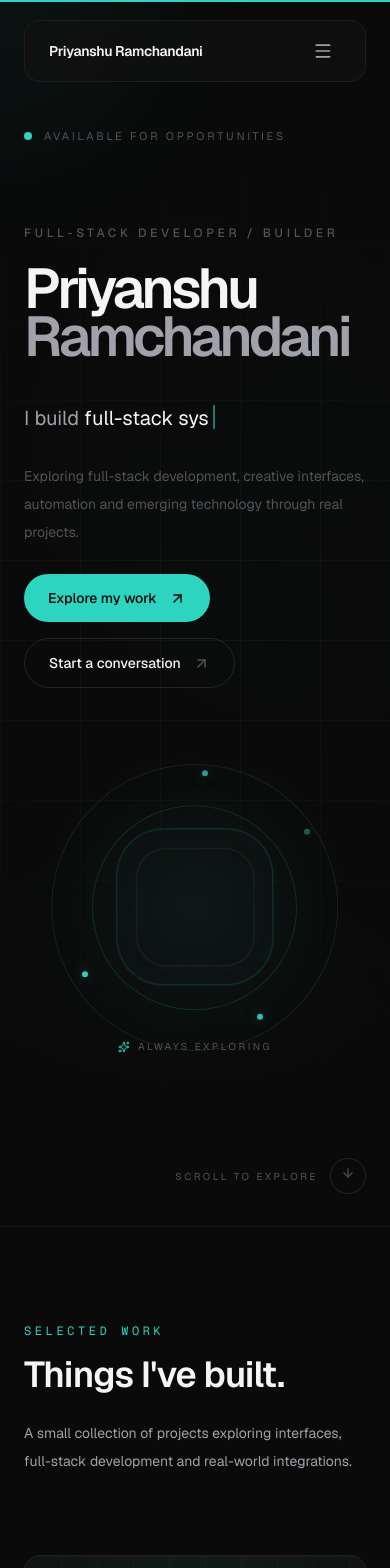
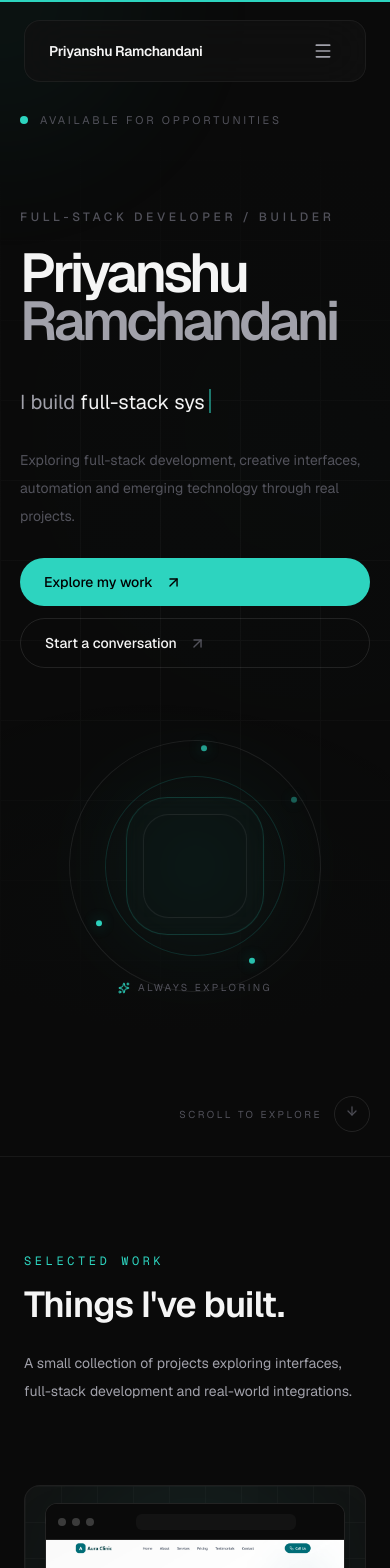
Before and after one commit to priyanshu-0911/priyanshu-portfolio, a Next.js app: page / in a window 390 px wide. Shown: the top 1568 px of the page. Built offline with nearby package versions, Linux system fonts and the light colour scheme.

Commit message:
Stage 10 done with small integrated steps

```diff
--- a/src/components/Hero.tsx
+++ b/src/components/Hero.tsx
@@ -74,7 +74,7 @@ export function Hero() {
       </div>
 
       {/* Main content */}
-      <div className="relative z-10 mx-auto flex min-h-[100svh] max-w-[1500px] flex-col justify-between px-6 pb-8 pt-32 sm:px-10 lg:px-16">
+      <div className="relative z-10 mx-auto flex min-h-[100svh] max-w-[1500px] flex-col justify-between px-5 pb-6 pt-28 sm:px-10 sm:pt-32 lg:px-16">
         {/* Top metadata */}
         <motion.div
           initial={{ opacity: 0, y: -15 }}
@@ -112,9 +112,7 @@ export function Hero() {
               initial={{ opacity: 0, y: 35 }}
               animate={{ opacity: 1, y: 0 }}
               transition={{ duration: 0.9, delay: 0.4 }}
-              className="max-w-5xl text-[clamp(3.5rem,9vw,9rem)] font-semibold leading-[0.86] tracking-[-0.065em] text-text-primary"
-            >
-              Priyanshu
+              className="max-w-5xl text-[clamp(3rem,14vw,9rem)] font-semibold leading-[0.88] tracking-[-0.065em] text-text-primary">              Priyanshu
               <br />
               <span className="text-text-secondary">Ramchandani</span>
             </motion.h1>
@@ -138,12 +136,12 @@ export function Hero() {
                 automation and emerging technology through real projects.
               </p>
 
-              <div className="flex flex-wrap items-center gap-4">
+              <div className="flex flex-col items-stretch gap-3 sm:flex-row sm:flex-wrap sm:items-center sm:gap-4">
                 <Magnetic strength={0.18}>
                 <a
                   href="#projects"
                   data-cursor="strong"
-                  className="group inline-flex items-center gap-3 rounded-full bg-accent px-6 py-3.5 text-sm font-medium text-black transition-all duration-300 hover:scale-[1.03] hover:shadow-[0_0_40px_rgba(45,212,191,0.15)]"
+                  className="group inline-flex w-full items-center gap-3 rounded-full bg-accent px-6 py-3.5 text-sm font-medium text-black transition-all duration-300 hover:scale-[1.03] hover:shadow-[0_0_40px_rgba(45,212,191,0.15)] sm:w-auto"
                 >
                   Explore my work
                   <ArrowUpRight
@@ -155,8 +153,7 @@ export function Hero() {
 
                 <a
                   href="#contact"
-                  className="group inline-flex items-center gap-3 rounded-full border border-border-strong px-6 py-3.5 text-sm font-medium text-text-primary transition-all duration-300 hover:border-accent/50 hover:bg-white/[0.03]"
-                >
+                  className="group inline-flex w-full items-center gap-3 rounded-full border border-border-strong px-6 py-3.5 text-sm font-medium text-text-primary transition-all duration-300 hover:border-accent/50 hover:bg-white/[0.03] sm:w-auto"                >
                   Start a conversation
                   <ArrowUpRight
                     size={17}
@@ -172,7 +169,7 @@ export function Hero() {
             initial={{ opacity: 0, scale: 0.9 }}
             animate={{ opacity: 1, scale: 1 }}
             transition={{ duration: 1.2, delay: 0.5 }}
-            className="relative mx-auto aspect-square w-full max-w-[440px]"
+            className="relative mx-auto aspect-square w-full max-w-[300px] sm:max-w-[360px] lg:max-w-[440px]"
           >
             {/* Outer rings */}
             <motion.div
```
